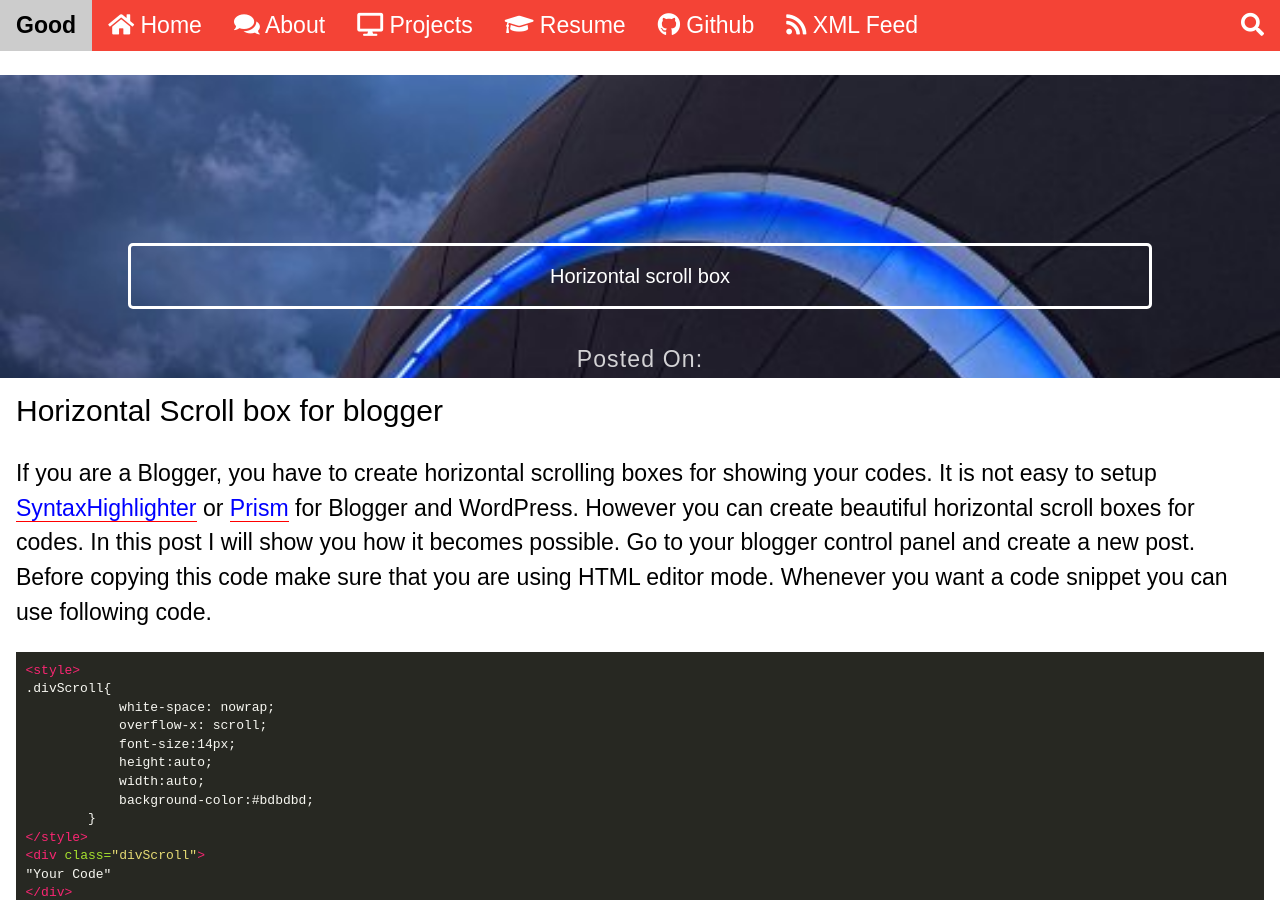
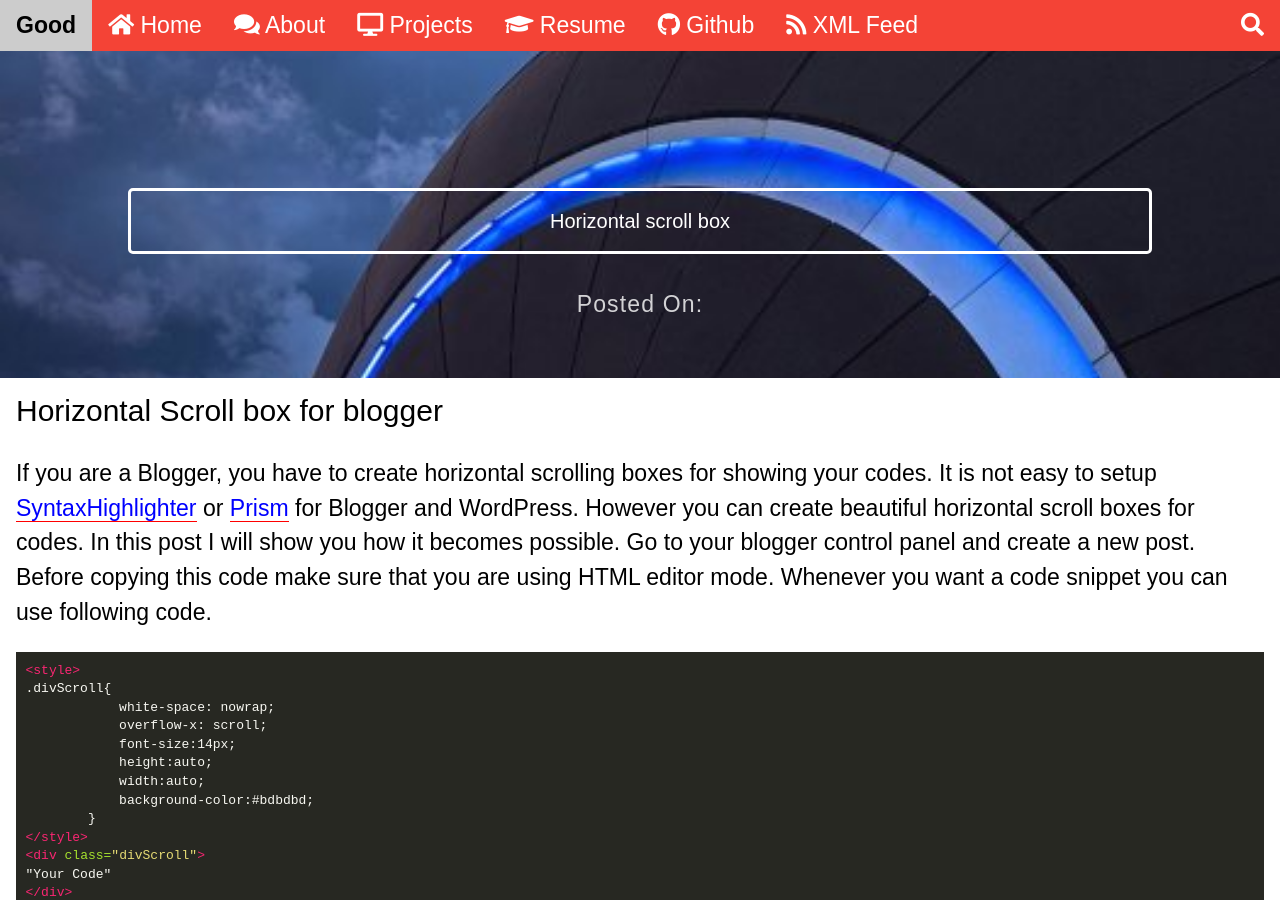
Before and after one commit to chipprogrammers/Good, a Jekyll site: the page built from _posts/2017-06-17-horizontal-scroll-box.md, in a window 1280 px wide and 900 px high. Built offline with Jekyll 4.4.1, drawn with Linux system fonts in a browser that asks for light colours; some web fonts are replaced; comment, search, counter and statistics services are not loaded.

Commit message:
Update parallax.html

```diff
--- a/_includes/parallax.html
+++ b/_includes/parallax.html
@@ -1,5 +1,5 @@
-{% if page.img %}<div class="splash-container w3-display-container" style="background-image:url({{ site.url }}{{ site.baseurl }}{{ page.img }});margin-top:75px">
-{% else %}<div class="splash-container w3-display-container" style="background-image:url({{ page.img_url }});margin-top:75px">{% endif %}
+{% if page.img %}<div class="splash-container w3-display-container" style="background-image:url({{ site.url }}{{ site.baseurl }}{{ page.img }});margin-top:20px">
+{% else %}<div class="splash-container w3-display-container" style="background-image:url({{ page.img_url }});margin-top:20px">{% endif %}
     <div class="splash">
         <h1 class="splash-head">{{ page.title }}</h1>
         <p class="splash-subhead">
```
